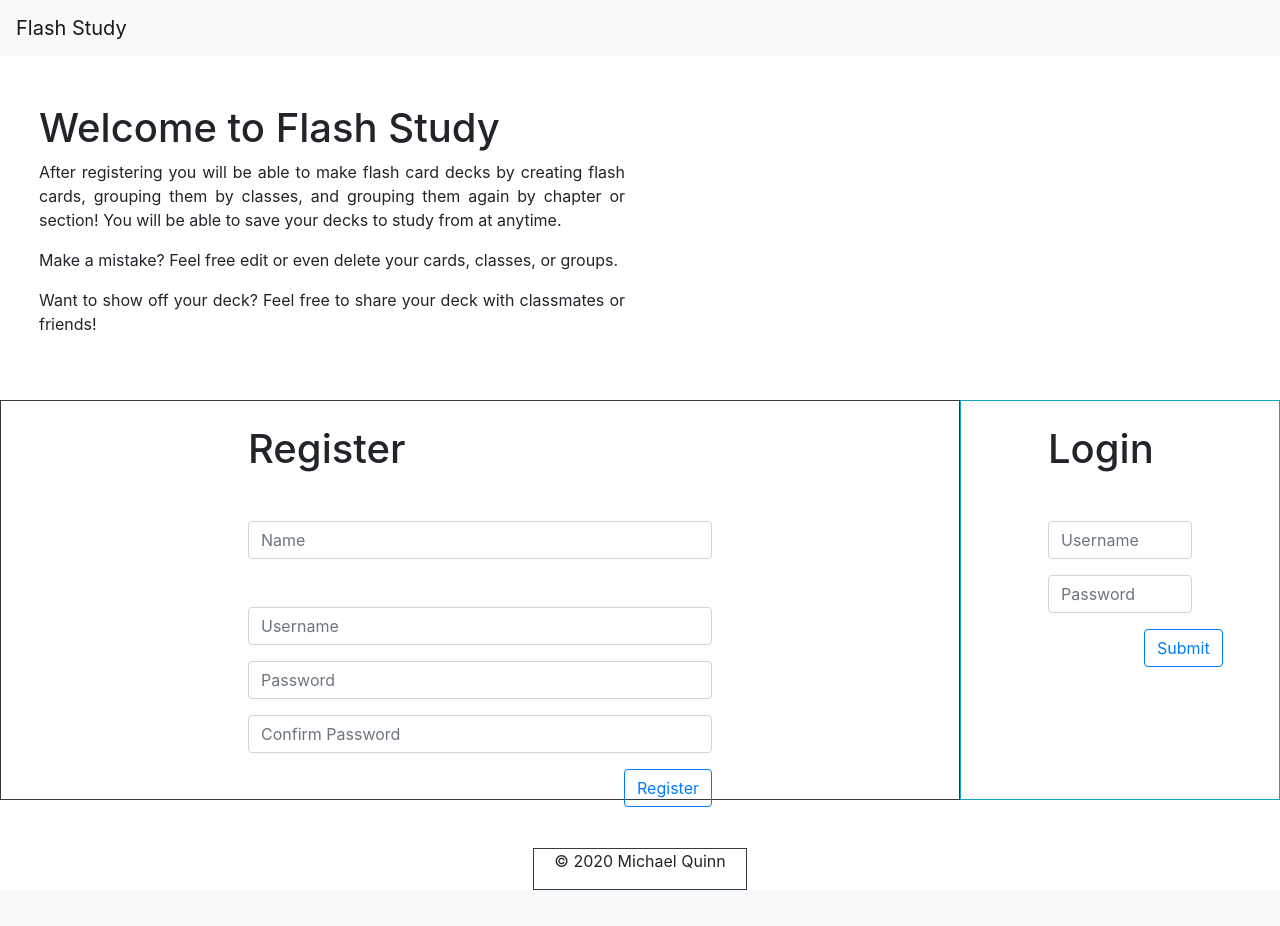
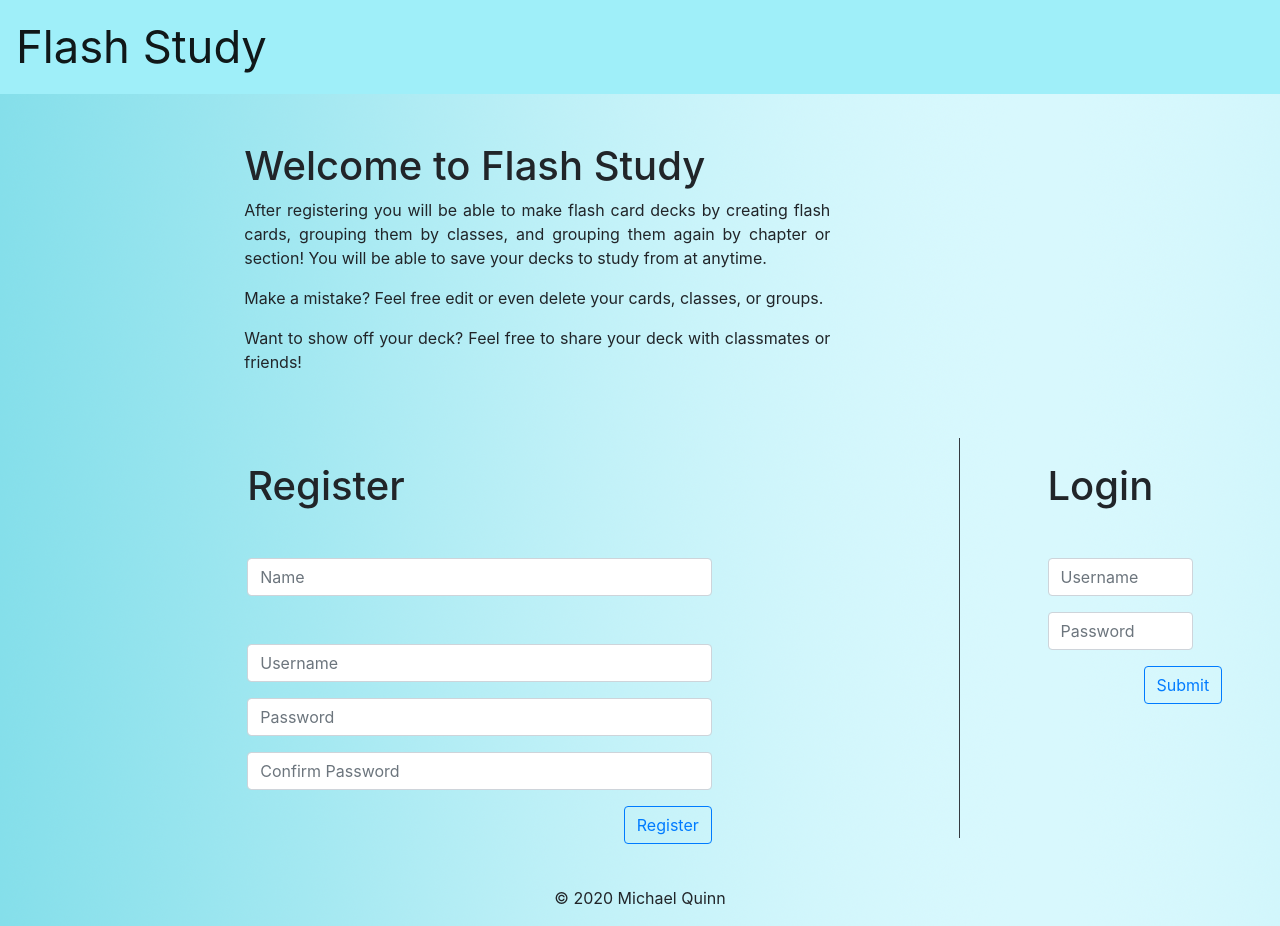
Before and after one commit to quinnmicha/FlashCard, a PHP site: page / in a window 1280 px wide. Before the commit the page ends 890 px from the top, so only its background shows below. Run offline with PHP 8.4, Linux system fonts and the light colour scheme.

Commit message:
added to index front-end

```diff
--- /dev/null
+++ b/design/design.css
@@ -0,0 +1,13 @@
+html,body{
+    height:100%;
+}
+body{
+    background-image:url(whiteBlue3.png);
+    background-color:#d8f8fd;
+}
+.navbar-backgroundColor{
+    background-color:#9feff9;
+}
+.brandName{
+    font-size:34pt;
+}
--- a/index.php
+++ b/index.php
@@ -13,20 +13,21 @@
   <script src="https://code.jquery.com/jquery-3.4.1.min.js" integrity="sha256-CSXorXvZcTkaix6Yvo6HppcZGetbYMGWSFlBw8HfCJo=" crossorigin="anonymous"></script>
 <script src="https://cdn.jsdelivr.net/npm/popper.js@1.16.0/dist/umd/popper.min.js" integrity="sha384-Q6E9RHvbIyZFJoft+2mJbHaEWldlvI9IOYy5n3zV9zzTtmI3UksdQRVvoxMfooAo" crossorigin="anonymous"></script>
 <script src="https://stackpath.bootstrapcdn.com/bootstrap/4.4.1/js/bootstrap.min.js" integrity="sha384-wfSDF2E50Y2D1uUdj0O3uMBJnjuUD4Ih7YwaYd1iqfktj0Uod8GCExl3Og8ifwB6" crossorigin="anonymous"></script>
+<link rel="stylesheet" href="design/design.css">
 <script type="text/javascript" src='../ToDo/model/validation.js'></script>
 
 </head>
 
-<body style="height:100%;">
-<nav class="navbar navbar-expand-lg navbar-light bg-light">
-    <a class="navbar-brand" href="#">Flash Study</a>
+<body">
+<nav class="navbar navbar-expand-lg navbar-light navbar-backgroundColor">
+    <a class="navbar-brand brandName" href="#">Flash Study</a>
 
     <a class="nav-item d-xs-block d-sm-block d-md-none d-lg-none d-xl-none" href="#">Login</a>
 </nav>
 
 <div class="container-fluid" style="min-height:680px;">
     <div class="row mt-4 mb-4 p-4">
-        <section class="col-lg-8 col-md-10 col-sm-12 col-xl-6 col-xs-12">
+        <section class="col-lg-8 col-md-10 col-sm-12 col-xl-6 col-xs-12 offset-xl-2">
             <h1>Welcome to Flash Study</h1>
             <p class="text-justify">After registering you will be able to make flash card decks by creating flash cards, grouping
                 them by classes, and grouping them again by chapter or section! You will be able to save
@@ -36,7 +37,7 @@
         </section>
     </div>
     <div class="row h-50">
-        <div class="col m-auto border border-dark h-100">
+        <div class="col m-auto h-100 border-right border-dark">
             <form method='POST' class='m-auto w-50'>
                 <h1 class='mt-4'>Register</h1>
                 <?php
@@ -68,7 +69,7 @@
                 </div>
             </form>
         </div>
-        <div class="col-lg-3 col-md-4 col-xl-3 d-md-block d-lg-block d-xl-block d-sm-none d-xs-none float-right border border-info">
+        <div class="col-lg-3 col-md-4 col-xl-3 d-md-block d-lg-block d-xl-block d-sm-none d-xs-none float-right">
             <form method='POST' class='m-auto w-50'>
                 <h1 class='mt-4'>Login</h1>
                 <?php
@@ -101,8 +102,8 @@
 
 
    <footer>
-        <div class="row mt-5">
-            <div class="col-2 offset-5 border border-dark">
+        <div class="row mt-5 justify-content-center">
+            <div class="col">
                 <p class="text-center">© 2020 Michael Quinn</p>
             </div>
         </div>
```
Also changed, not shown: design/whiteBlue3.png (added).
